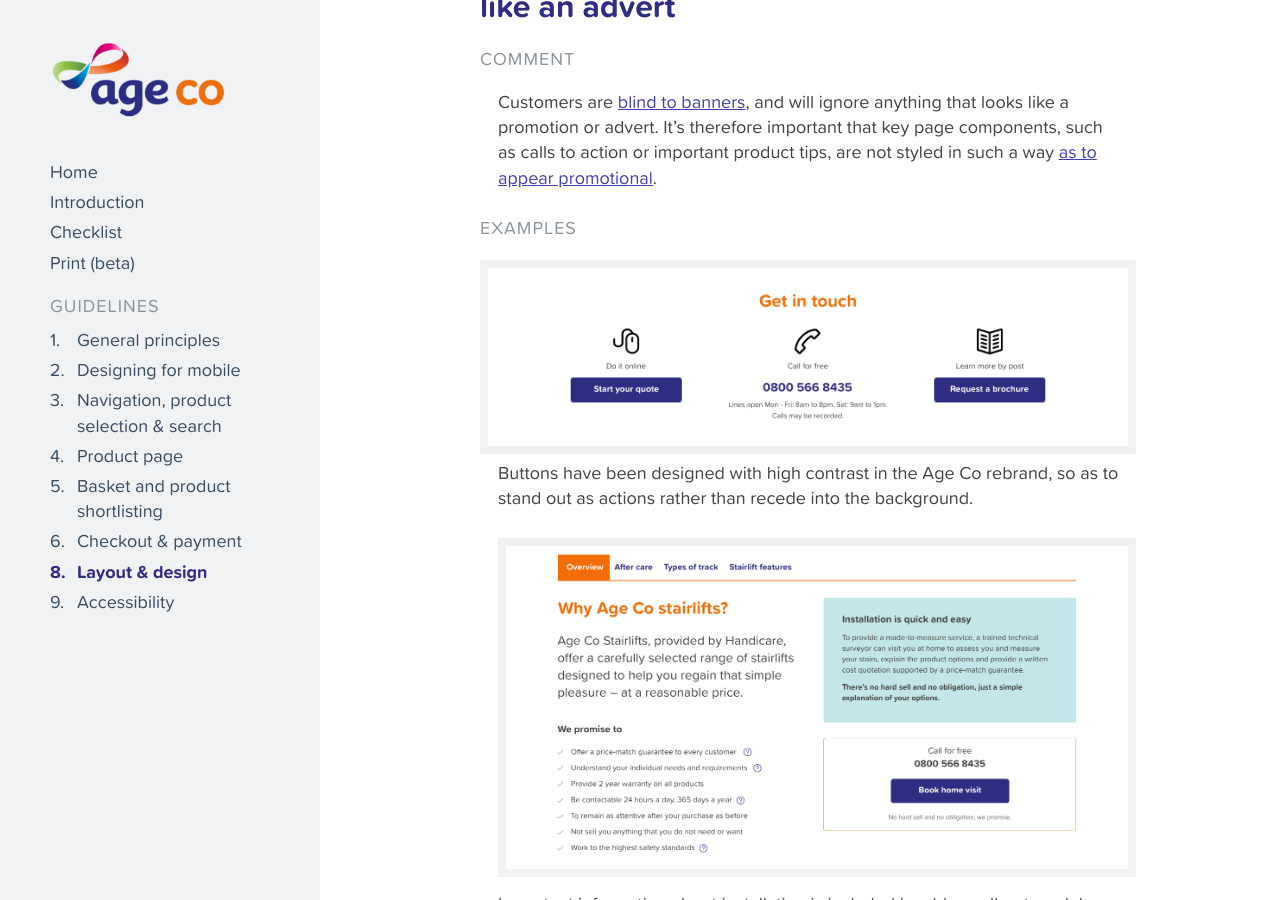
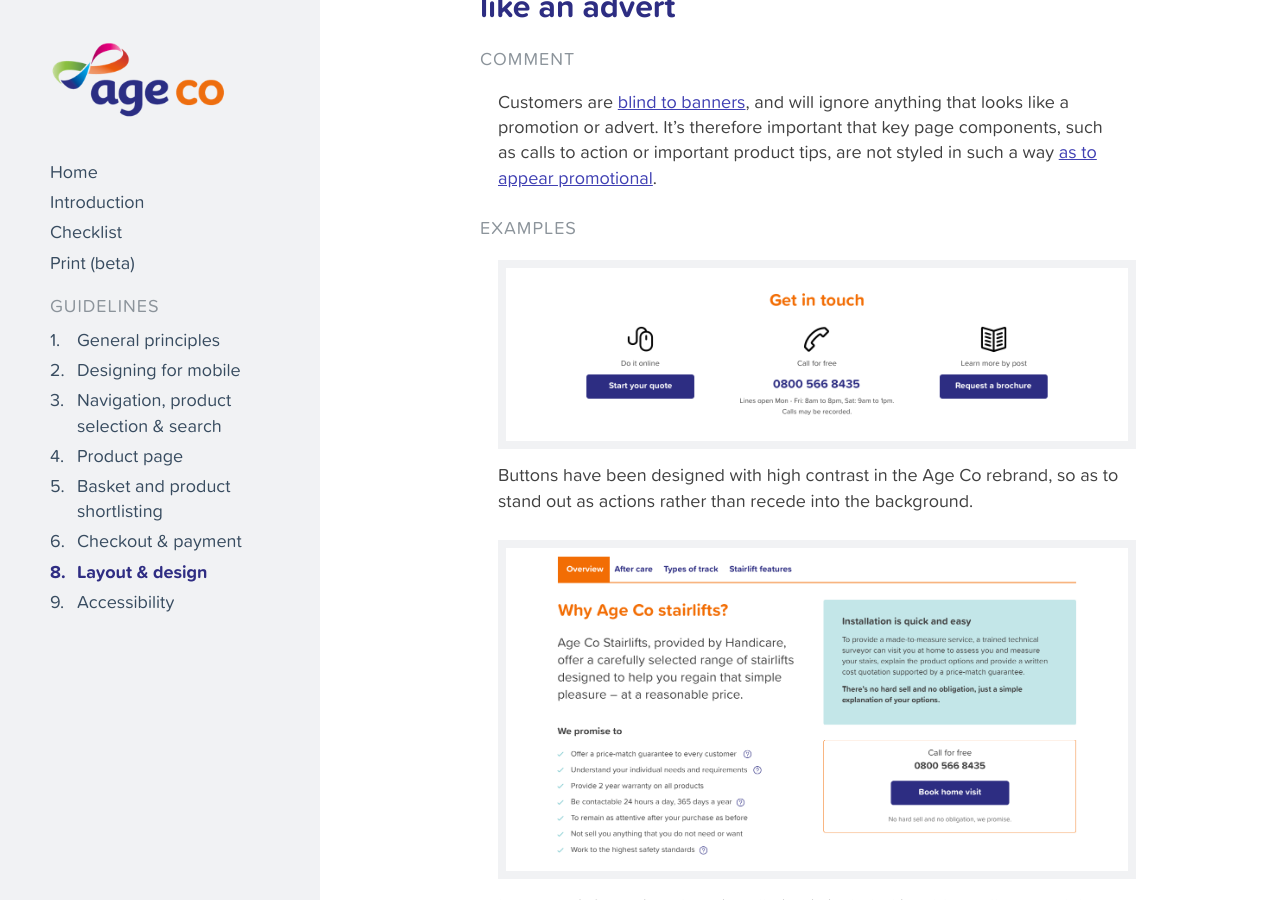
Before and after one commit to webcredible/best-practice, a Jekyll site: the page built from _guidelines/layout-and-design.markdown, in a window 1280 px wide and 900 px high, scrolled down 4670 px. Built offline with Jekyll 4.4.1, drawn with Linux system fonts in a browser that asks for light colours.

Commit message:
Cleaned up markup

```diff
--- a/_guidelines/layout-and-design.markdown
+++ b/_guidelines/layout-and-design.markdown
@@ -120,13 +120,12 @@ promotional](https://www.nngroup.com/articles/fancy-formatting-looks-like-an-ad/
 
 #### Examples
 
-#### ![Age Co calls to action, using buttons](/uploads/image51.png)
+![Age Co calls to action, using buttons](/uploads/image51.png)
 
 Buttons have been designed with high contrast in the Age Co rebrand, so
 as to stand out as actions rather than recede into the background.
 
-![Example of Age Co callout
-modules](/uploads/image46.png)
+![Example of Age Co callout modules](/uploads/image46.png)
 
 Important information about installation is included in a blue call-out
 module on Age Co's stairlift page. We found in user testing that
```
